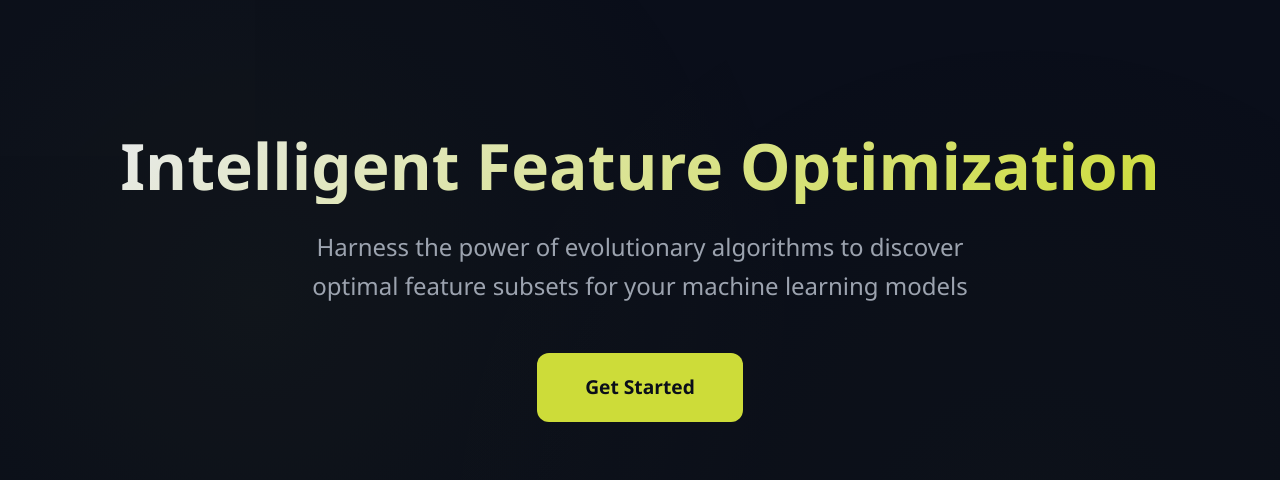
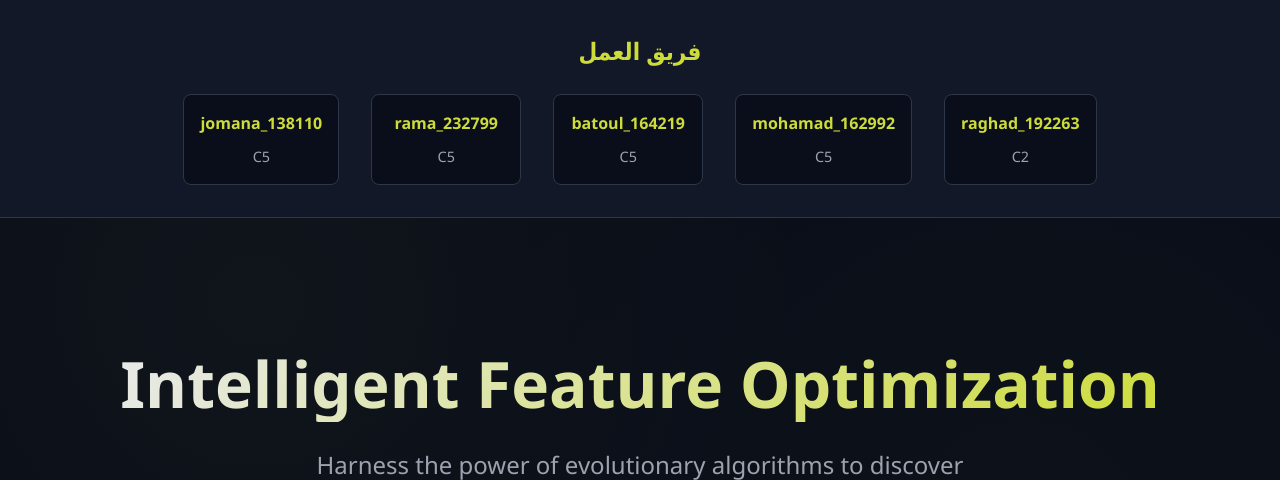
Before and after one commit to bittarov/evolutionary-feature-optimizer, a Flask app: page / in a window 1280 px wide. Shown: the part 99-579 px from the top of the page. Run offline with Flask 3, Linux system fonts and the light colour scheme.

Commit message:
Add files via upload

```diff
--- a/templates/home.html
+++ b/templates/home.html
@@ -310,6 +310,62 @@
             color: var(--text-secondary);
         }
 
+        /* Students Section */
+        .students-section {
+            padding: 2rem 5%;
+            background: var(--bg-card);
+            border-bottom: 1px solid var(--border-color);
+        }
+
+        .students-container {
+            max-width: 1200px;
+            margin: 0 auto;
+        }
+
+        .students-title {
+            text-align: center;
+            color: var(--primary-kiwi);
+            margin-bottom: 1.5rem;
+            font-size: 1.5rem;
+            font-weight: 600;
+        }
+
+        .students-list {
+            display: flex;
+            justify-content: center;
+            flex-wrap: wrap;
+            gap: 2rem;
+        }
+
+        .student-item {
+            text-align: center;
+            color: var(--text-primary);
+            padding: 1rem;
+            background: var(--bg-dark);
+            border-radius: 8px;
+            border: 1px solid var(--border-color);
+            min-width: 150px;
+            transition: all 0.3s;
+        }
+
+        .student-item:hover {
+            border-color: var(--primary-kiwi);
+            transform: translateY(-2px);
+            box-shadow: 0 4px 12px rgba(205, 220, 57, 0.2);
+        }
+
+        .student-name {
+            font-weight: 600;
+            color: var(--primary-kiwi);
+            margin-bottom: 0.5rem;
+            font-size: 1rem;
+        }
+
+        .student-class {
+            font-size: 0.9rem;
+            color: var(--text-secondary);
+        }
+
         /* Responsive Design */
         @media (max-width: 768px) {
             .hero h1 {
@@ -328,6 +384,15 @@
                 flex-direction: column;
                 text-align: center;
             }
+
+            .students-list {
+                gap: 1rem;
+            }
+
+            .student-item {
+                min-width: 120px;
+                padding: 0.75rem;
+            }
         }
     </style>
 </head>
@@ -337,6 +402,35 @@
         <div class="logo">DataOptima</div>
         <a href="/demo" class="nav-btn">Try Demo</a>
     </nav>
+
+    <!-- Students Section -->
+    <section class="students-section">
+        <div class="students-container">
+            <h3 class="students-title">فريق العمل</h3>
+            <div class="students-list">
+                <div class="student-item">
+                    <div class="student-name">jomana_138110</div>
+                    <div class="student-class">C5</div>
+                </div>
+                <div class="student-item">
+                    <div class="student-name">rama_232799</div>
+                    <div class="student-class">C5</div>
+                </div>
+                <div class="student-item">
+                    <div class="student-name">batoul_164219</div>
+                    <div class="student-class">C5</div>
+                </div>
+                <div class="student-item">
+                    <div class="student-name">mohamad_162992</div>
+                    <div class="student-class">C5</div>
+                </div>
+                <div class="student-item">
+                    <div class="student-name">raghad_192263</div>
+                    <div class="student-class">C2</div>
+                </div>
+            </div>
+        </div>
+    </section>
 
     <!-- Hero Section -->
     <section class="hero">
```
